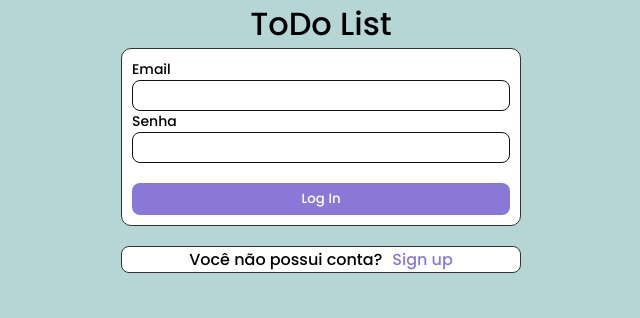
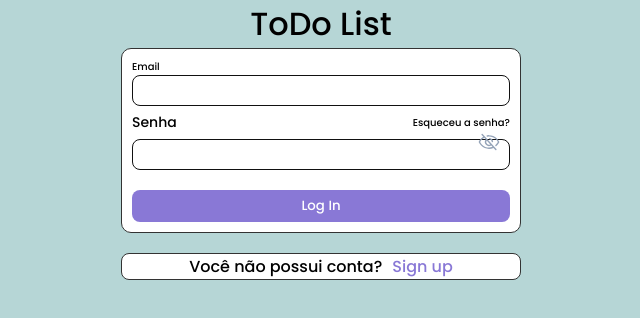
Before and after one commit to claytonfortunato/FullStack-todoList, a React (Vite) app in the folder client/: page / in a window 1280 px wide. Shown: the top 318 px of the page, without its empty margins (319-959 px from the left). Built offline with nearby package versions, Linux system fonts and the light colour scheme; no server answers.

Commit message:
feat: see password in input

```diff
--- a/client/src/contexts/Auth/userContext.tsx
+++ b/client/src/contexts/Auth/userContext.tsx
@@ -1,16 +1,21 @@
 import { createContext, useState, useEffect } from "react";
 import { api } from "../../services/api";
+import axios from "axios";
 
 import { Context, AuthProvider } from "../../interfaces/types";
 
-export const UserContext = createContext<Context>({} as Context);
+export const UserContext = createContext({});
+
+interface User {
+  user: string;
+}
 
 export function UserContextProvider({ children }: AuthProvider) {
-  const [user, setUser] = useState(null);
+  const [user, setUser] = useState<User | null>(null);
 
   useEffect(() => {
     if (!user) {
-      api.get("/profile").then(({ data }) => {
+      axios.get("/profile").then(({ data }) => {
         setUser(data);
       });
     }
--- a/client/src/page/Login/index.tsx
+++ b/client/src/page/Login/index.tsx
@@ -7,6 +7,9 @@ import { z, ZodType } from "zod";
 import { zodResolver } from "@hookform/resolvers/zod";
 import { useForm } from "react-hook-form";
 import { api } from "../../services/api";
+
+import Eye from "../../assets/icons/eye.svg";
+import EyeSlash from "../../assets/icons/eye-slash.svg";
 
 import { useRegister } from "../../hook/useRegister";
 
@@ -49,36 +52,13 @@ interface LoginProps {
 // });
 
 export const Login = () => {
+  const [hidden, setHidden] = useState(true);
   const navigate = useNavigate();
 
   const { setData, data, handleSubmit, loginUser, errors, register } =
     useRegister();
 
   const [loading, setLoading] = useState(false);
-  // const [data, setData] = useState({
-  //   email: "",
-  //   password: "",
-  // });
-
-  // const loginForm = useForm<LoginFormData>({
-  //   resolver: zodResolver(loginFormValidationSchema),
-  // });
-
-  // const loginUser = async () => {
-  //   const { email, password } = data;
-
-  //   try {
-  //     const { data } = await api.post("/login", {
-  //       email,
-  //       password,
-  //     });
-  //     if (data.error) {
-  //       toast.error(data.error);
-  //     } else {
-  //       navigate("/todo");
-  //     }
-  //   } catch (error) {}
-  // };
 
   const handlePassword = (e: ChangeEvent<HTMLInputElement>) => {
     setData({ ...data, password: e.target.value });
@@ -103,14 +83,21 @@ export const Login = () => {
           />
           {errors.email && <span> {errors.email.message} </span>}
         </div>
-        <div className="contentLogin">
-          <label>Senha</label>
+        <div className="contentPass">
+          <div className="contentLabel">
+            <label>Senha</label>
+            <p>Esqueceu a senha?</p>
+          </div>
           <input
             type="password"
             {...register("password")}
             value={data.password}
             onChange={handlePassword}
           />
+
+          <div className="hiden" onClick={() => setHidden(!hidden)}>
+            {!hidden ? <img src={Eye} /> : <img src={EyeSlash} />}
+          </div>
           {errors.password && <span> {errors.password.message} </span>}
         </div>
         <C.Button type="submit">{loading ? "Loading..." : "Log In"}</C.Button>
--- a/client/src/page/Login/styles.ts
+++ b/client/src/page/Login/styles.ts
@@ -13,6 +13,17 @@ export const ContainerForm = styled.form`
   padding: 10px;
   border-radius: 10px;
   border: 1px solid #333;
+
+  .contentLabel {
+    display: flex;
+    justify-content: space-between;
+    align-items: center;
+
+    > label {
+      margin: 6px 0px;
+      font-size: 14px;
+    }
+  }
 
   > .contentLogin {
     width: 100%;
@@ -36,13 +47,48 @@ export const ContainerForm = styled.form`
     }
 
     > label {
-      margin: 6px 0px;
-      font-size: 14px;
     }
 
     > span {
       color: red;
       font-size: 1.2rem;
+    }
+  }
+
+  .contentPass {
+    position: relative;
+
+    > label {
+      margin: 6px 0px;
+      font-size: 14px;
+    }
+
+    > input {
+      width: 100%;
+      position: relative;
+      padding: 4px;
+      border-radius: 8px;
+      outline: none;
+      border: 1px solid ${(props) => props.theme.colors.black};
+
+      font-size: 1.4rem;
+
+      &::placeholder {
+        color: ${(props) => props.theme.colors.grey400};
+      }
+
+      &:focus-within,
+      :hover {
+        border: 1px solid ${(props) => props.theme.colors.purple};
+      }
+    }
+
+    .hiden {
+      position: absolute;
+      right: 0;
+      top: 25px;
+      margin-right: 10px;
+      cursor: pointer;
     }
   }
 `;
--- a/client/src/page/Register/index.tsx
+++ b/client/src/page/Register/index.tsx
@@ -1,12 +1,16 @@
-import { ChangeEvent } from "react";
+import { ChangeEvent, useState } from "react";
 import { Link } from "react-router-dom";
-import { Input } from "../../components/Input";
+
+import Eye from "../../assets/icons/eye.svg";
+import EyeSlash from "../../assets/icons/eye-slash.svg";
 
 import { useRegister } from "../../hook/useRegister";
 
 import * as C from "./styles";
 
 export const Register = () => {
+  const [hidden, setHidden] = useState(true);
+
   const { setData, data, handleSubmit, registerUser, errors, register } =
     useRegister();
 
@@ -53,25 +57,32 @@ export const Register = () => {
           {errors.email && <span> {errors.email.message} </span>}
         </div>
 
-        <div className="contentRegister">
+        <div className="contentPass">
           <label>Senha</label>
           <input
-            type="password"
+            type={!hidden ? "text" : "password"}
             {...register("password")}
             value={data.password}
             onChange={handlePassword}
           />
+
+          <div className="hiden" onClick={() => setHidden(!hidden)}>
+            {!hidden ? <img src={Eye} /> : <img src={EyeSlash} />}
+          </div>
           {errors.password && <span> {errors.password.message} </span>}
         </div>
 
-        <div className="contentRegister">
+        <div className="contentPass">
           <label>Senha novamente</label>
           <input
-            type="password"
+            type={!hidden ? "text" : "password"}
             {...register("confirmPassword")}
             value={data.confirmPassword}
             onChange={handleConfirmPassword}
           />
+          <div className="hiden" onClick={() => setHidden(!hidden)}>
+            {!hidden ? <img src={Eye} /> : <img src={EyeSlash} />}
+          </div>
           {errors.confirmPassword && (
             <span> {errors.confirmPassword.message} </span>
           )}
--- a/client/src/page/Register/styles.ts
+++ b/client/src/page/Register/styles.ts
@@ -22,6 +22,7 @@ export const ContainerForm = styled.form`
     width: 100%;
 
     > input {
+      position: relative;
       width: 100%;
       padding: 4px;
       border-radius: 8px;
@@ -48,6 +49,43 @@ export const ContainerForm = styled.form`
     > span {
       color: red;
       font-size: 1.2rem;
+    }
+  }
+
+  .contentPass {
+    position: relative;
+
+    > label {
+      margin: 6px 0px;
+      font-size: 14px;
+    }
+
+    > input {
+      width: 100%;
+      position: relative;
+      padding: 4px;
+      border-radius: 8px;
+      outline: none;
+      border: 1px solid ${(props) => props.theme.colors.black};
+
+      font-size: 1.4rem;
+
+      &::placeholder {
+        color: ${(props) => props.theme.colors.grey400};
+      }
+
+      &:focus-within,
+      :hover {
+        border: 1px solid ${(props) => props.theme.colors.purple};
+      }
+    }
+
+    .hiden {
+      position: absolute;
+      right: 0;
+      top: 25px;
+      margin-right: 10px;
+      cursor: pointer;
     }
   }
 `;
--- a/client/src/page/TodoList/index.tsx
+++ b/client/src/page/TodoList/index.tsx
@@ -6,9 +6,8 @@ import { v4 } from "uuid";
 import { Task } from "../../components/Task";
 import { TaskInput } from "../../components/TaskInput";
 import { FilterTask } from "../../components/FilterTask";
-import { Logout } from "../../components/Logout";
+
 import { toast } from "react-hot-toast";
-import { api } from "../../services/api";
 
 import { Item } from "../../interfaces/types";
 
@@ -99,7 +98,6 @@ export const TodoList = () => {
   return (
     <>
       <C.Container>
-        {/* <Logout /> */}
         {!!user && <h2>H1 {user.name}</h2>}
         <C.Header>O que você tem que fazer hoje?</C.Header>
         <C.Wrapper>
```
Also changed, not shown: client/src/components/Logout/index.tsx (deleted, +0 -21 lines), client/src/components/Logout/styles.ts (deleted, +0 -21 lines), client/src/assets/icons/eye-slash.svg, client/src/assets/icons/eye.svg.
